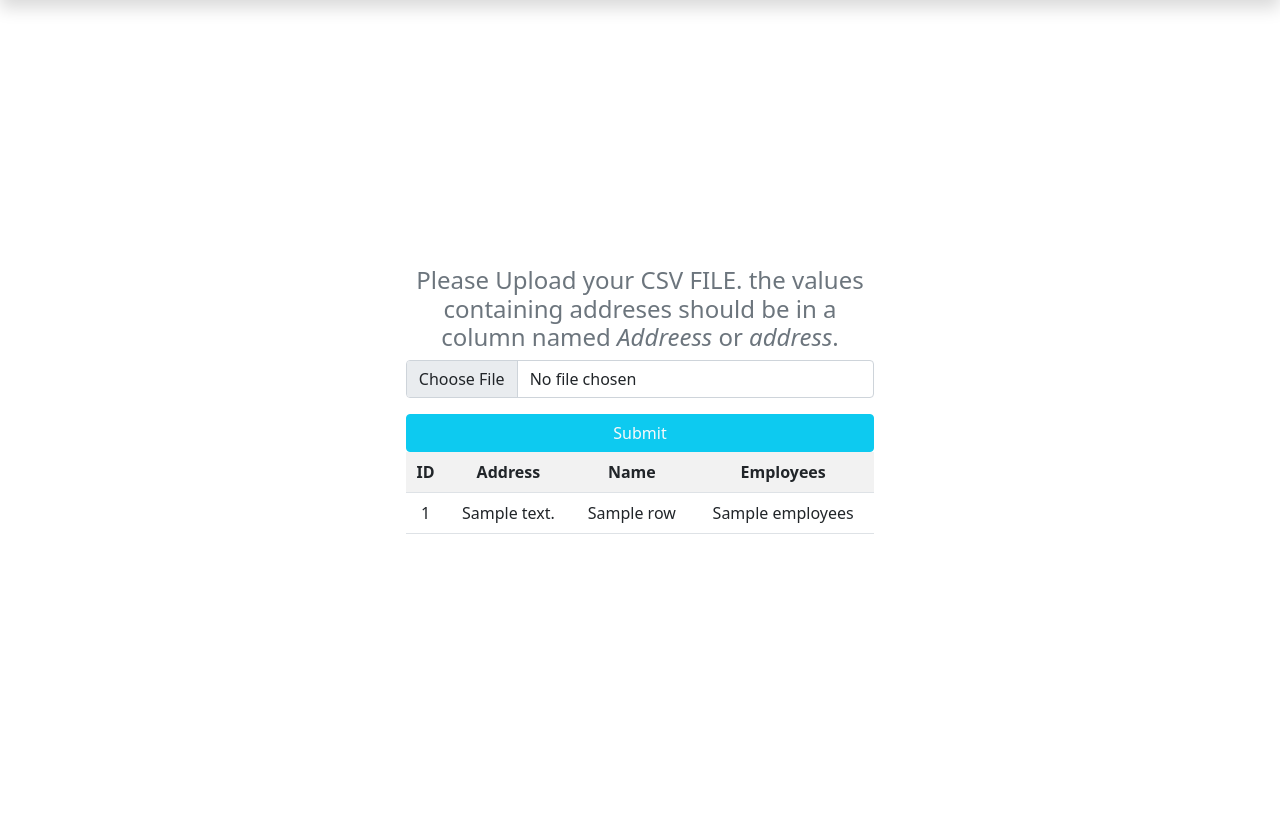
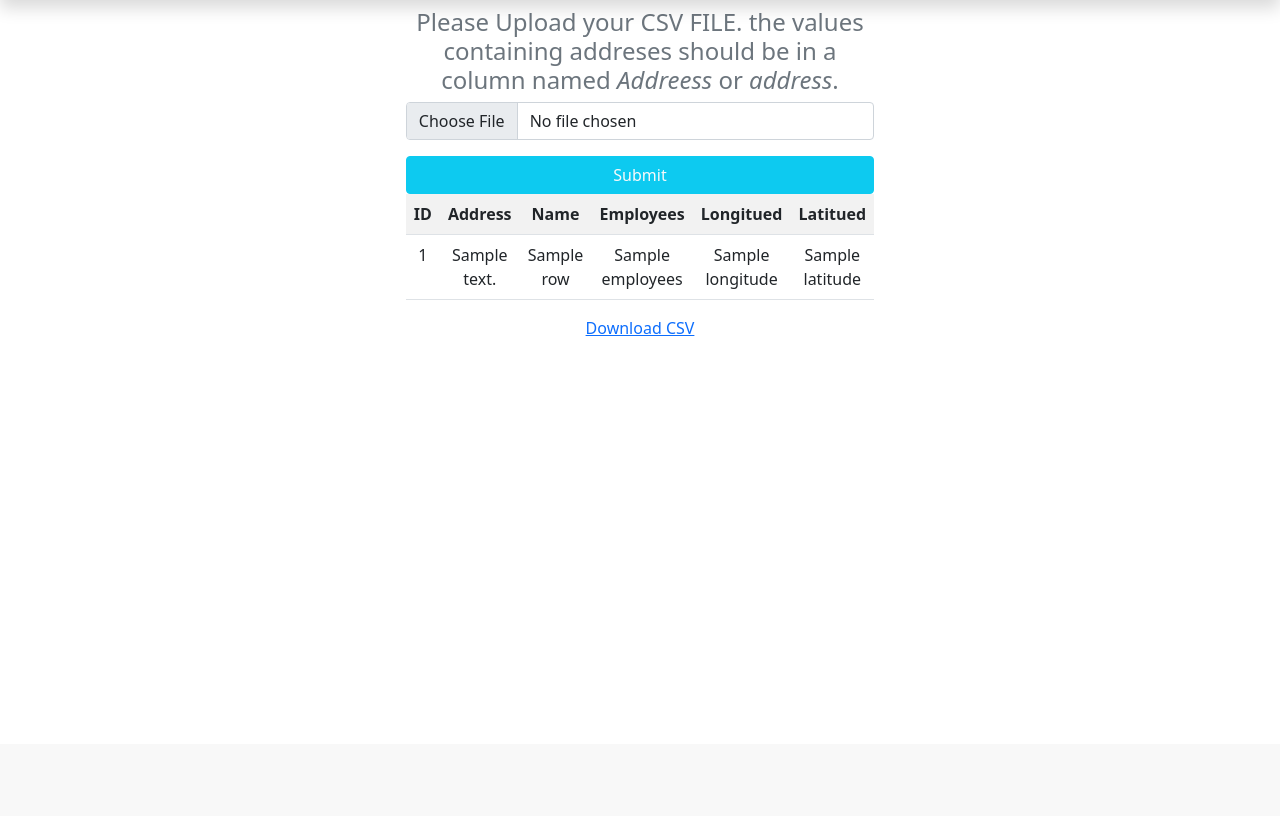
Before and after one commit to haval95/Dejango_blog, a Django app: template templates/superGeo.html in a window 1280 px wide. Shown: the part 56-872 px from the top of the page. After the commit the page ends 800 px from the top, so only its background shows below. Run offline with Django 4.2, Linux system fonts and the light colour scheme; the template is opened without the code that fills it: most values are stand-ins (such as "Sample title", 1, 10 or a date in 2020).

Commit message:
based on the address we add long and latitude, and we also enable the user to download the file if they want

```diff
--- a/superGeo/urls.py
+++ b/superGeo/urls.py
@@ -2,5 +2,6 @@ from django.urls import path
 from . import views
 
 urlpatterns = [
-    path("", views.SuperGeo_view, name="supergeo_view")
+    path("", views.SuperGeo_view, name="supergeo_view"),
+    path("download/", views.download, name="download")
 ]
--- a/templates/superGeo.html
+++ b/templates/superGeo.html
@@ -2,7 +2,7 @@
 {%block content%}
 
 
-<div class=" d-flex align-items-center justify-content-center vh-100 ">
+<div class=" d-flex align-items-center justify-content-center  ">
     <form action="{% url 'supergeo_view' %}" method="post" enctype="multipart/form-data" class="text-center col-5">
         {%csrf_token%}
         <h4 class="text-secondary"> Please Upload your CSV FILE. the values containing addreses should be in a column
@@ -18,6 +18,8 @@
                     <th scope="col">Address</th>
                     <th scope="col">Name</th>
                     <th scope="col">Employees</th>
+                    <th scope="col">Longitued</th>
+                    <th scope="col">Latitued</th>
                 </tr>
 
                 {% for row in table %}
@@ -26,9 +28,12 @@
                     <td scope="col">{{ row.address }}</td>
                     <td scope="col">{{ row.name }}</td>
                     <td scope="col">{{ row.employees }}</td>
+                    <td scope="col">{{ row.Longitude }}</td>
+                    <td scope="col">{{ row.Latitude }}</td>
                 </tr>
                 {% endfor %}
             </table>
+            <a href="{% url 'download' %}" download target="_blank">Download CSV</a>
             {%endif%}
         </div>
     </form>
```
Also changed, not shown: superGeo/views.py (+28 -2 lines).
